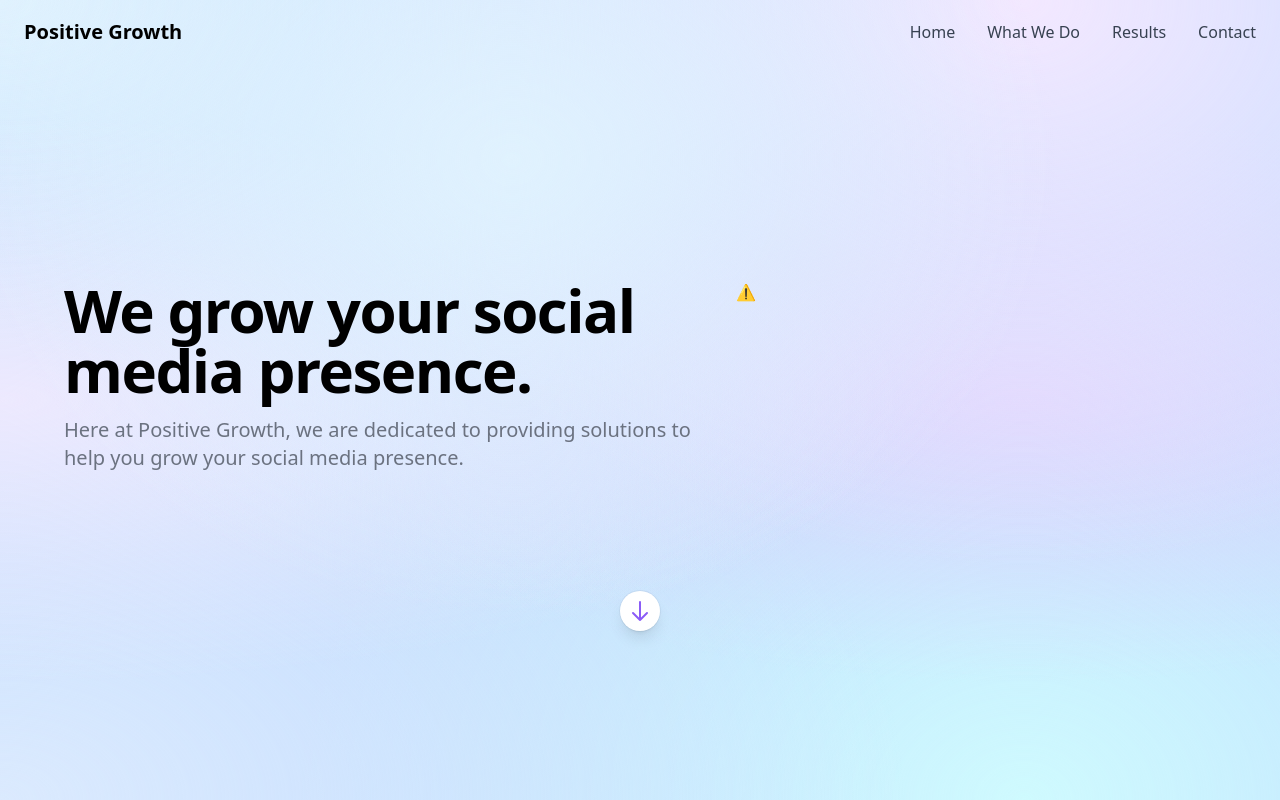
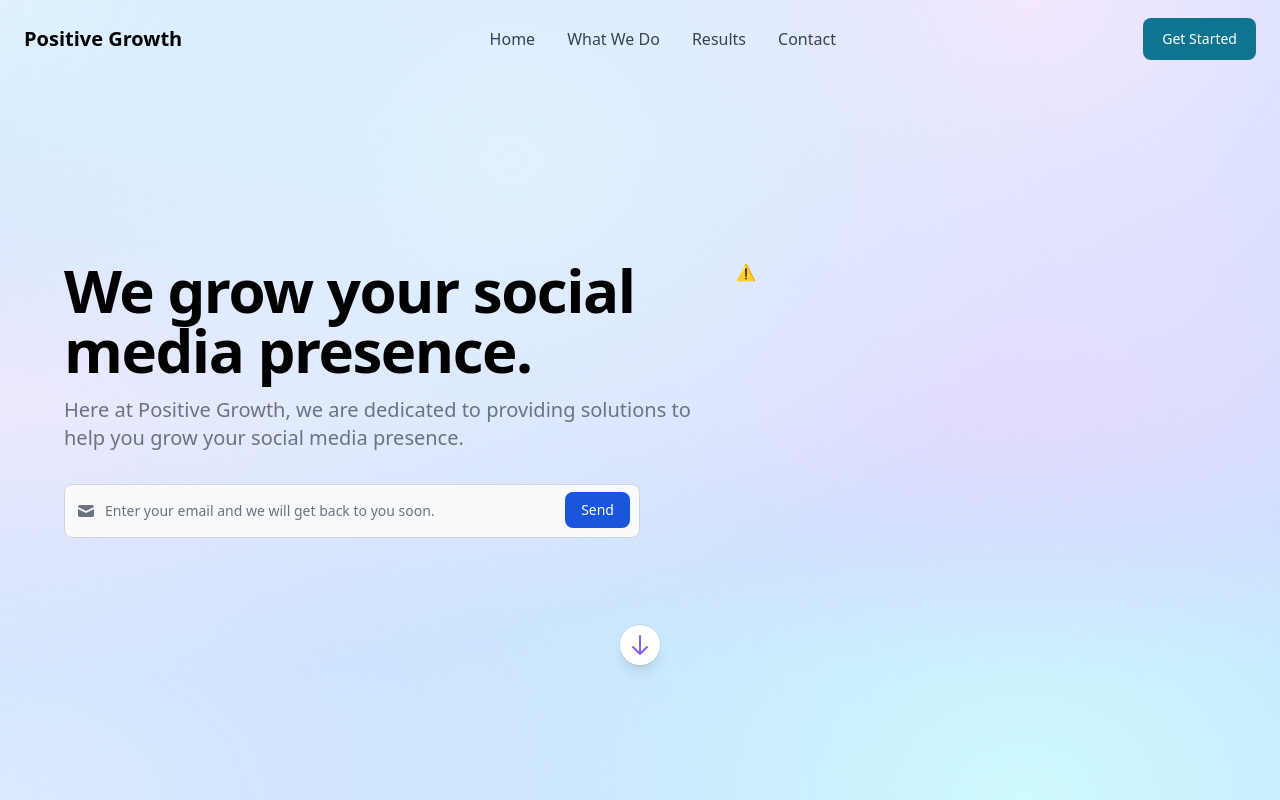
Before and after one commit to asbez-media/positive-growth.github.io, a Next.js app: page / in a window 1280 px wide. Shown: the top 800 px of the page. Built offline with nearby package versions, Linux system fonts and the light colour scheme; no server answers.

Commit message:
changes requested by niki

```diff
--- a/components/header.jsx
+++ b/components/header.jsx
@@ -1,5 +1,6 @@
 import Link from "next/link";
 import { motion } from "framer-motion";
+import { Button } from "flowbite-react";
 
 /* eslint-disable @next/next/no-img-element */
 function Header() {
@@ -20,6 +21,17 @@ function Header() {
                 </span>
               </Link>
             </motion.div>
+            <div class='flex items-center lg:order-2'>
+              <Button
+                onClick={() => {
+                  window.document.getElementById("contact").scrollIntoView({
+                    behavior: "smooth",
+                  });
+                }}
+              >
+                Get Started
+              </Button>
+            </div>
             <div
               className='hidden justify-between items-center w-full lg:flex lg:w-auto lg:order-1'
               id='mobile-menu-2'
--- a/components/hero.jsx
+++ b/components/hero.jsx
@@ -1,6 +1,7 @@
 import { Player } from "@lottiefiles/react-lottie-player";
 import { motion } from "framer-motion";
 import Header from "./header";
+import NameAndEmail from "./nameEmail";
 
 function Hero() {
   return (
@@ -21,6 +22,7 @@ function Hero() {
                 Here at Positive Growth, we are dedicated to providing solutions
                 to help you grow your social media presence.
               </p>
+              <NameAndEmail />
             </motion.div>
           </div>
           <motion.div
--- /dev/null
+++ b/components/nameEmail.jsx
@@ -0,0 +1,92 @@
+import emailjs from "@emailjs/browser";
+import { toast } from "react-toastify";
+
+function NameAndEmail() {
+  return (
+    <>
+      <form
+        className='max-w-xl'
+        onSubmit={(e) => {
+          e.preventDefault();
+          const email = e.target[0].value;
+          emailjs
+            .send(
+              "service_4a3n75o",
+              "template_499y21o",
+              {
+                from_name: "Positive Growth Landing Website",
+                from_email: email,
+                to_name: "Positive Growth Support",
+                message: `User ${email} wants to get in touch.`,
+                reply_to: email,
+              },
+              "hAW7EJkNMygNslFYB"
+            )
+            .then((result) => {
+              console.log(result.text);
+              toast.success("Message sent successfully!", {
+                position: "bottom-right",
+                autoClose: 5000,
+                hideProgressBar: false,
+                closeOnClick: true,
+                pauseOnHover: true,
+                draggable: true,
+                progress: undefined,
+              });
+            })
+            .catch((error) => {
+              console.log(error.text);
+              toast.error(
+                "Message failed to send. Try again with different parameters.",
+                {
+                  position: "bottom-right",
+                  autoClose: 5000,
+                  hideProgressBar: false,
+                  closeOnClick: true,
+                  pauseOnHover: true,
+                  draggable: true,
+                  progress: undefined,
+                }
+              );
+            });
+        }}
+      >
+        <label
+          for='search'
+          class='mb-2 text-sm font-medium text-gray-900 sr-only dark:text-white'
+        >
+          Search
+        </label>
+        <div class='relative'>
+          <div class='absolute inset-y-0 left-0 flex items-center pl-3 pointer-events-none'>
+            <svg
+              aria-hidden='true'
+              class='w-5 h-5 text-gray-500 dark:text-gray-400'
+              fill='currentColor'
+              viewBox='0 0 20 20'
+              xmlns='http://www.w3.org/2000/svg'
+            >
+              <path d='M2.003 5.884L10 9.882l7.997-3.998A2 2 0 0016 4H4a2 2 0 00-1.997 1.884z'></path>
+              <path d='M18 8.118l-8 4-8-4V14a2 2 0 002 2h12a2 2 0 002-2V8.118z'></path>
+            </svg>
+          </div>
+          <input
+            type='email'
+            id='email'
+            class='block w-full p-4 pl-10 text-sm text-gray-900 border border-gray-300 rounded-lg bg-gray-50 focus:ring-blue-500 focus:border-blue-500 dark:bg-gray-700 dark:border-gray-600 dark:placeholder-gray-400 dark:text-white dark:focus:ring-blue-500 dark:focus:border-blue-500'
+            placeholder='Enter your email and we will get back to you soon.'
+            required
+          />
+          <button
+            type='submit'
+            class='text-white absolute right-2.5 bottom-2.5 bg-blue-700 hover:bg-blue-800 focus:ring-4 focus:outline-none focus:ring-blue-300 font-medium rounded-lg text-sm px-4 py-2 dark:bg-blue-600 dark:hover:bg-blue-700 dark:focus:ring-blue-800'
+          >
+            Send
+          </button>
+        </div>
+      </form>
+    </>
+  );
+}
+
+export default NameAndEmail;
--- a/tailwind.config.js
+++ b/tailwind.config.js
@@ -6,7 +6,7 @@ module.exports = {
     "./pages/**/*.{js,ts,jsx,tsx}",
     "./components/**/*.{js,ts,jsx,tsx}",
   ],
-  darkMode: "media", // or 'media' or 'class'
+  darkMode: "class", // or 'media' or 'class'
   theme: {
     extend: {},
   },
```
